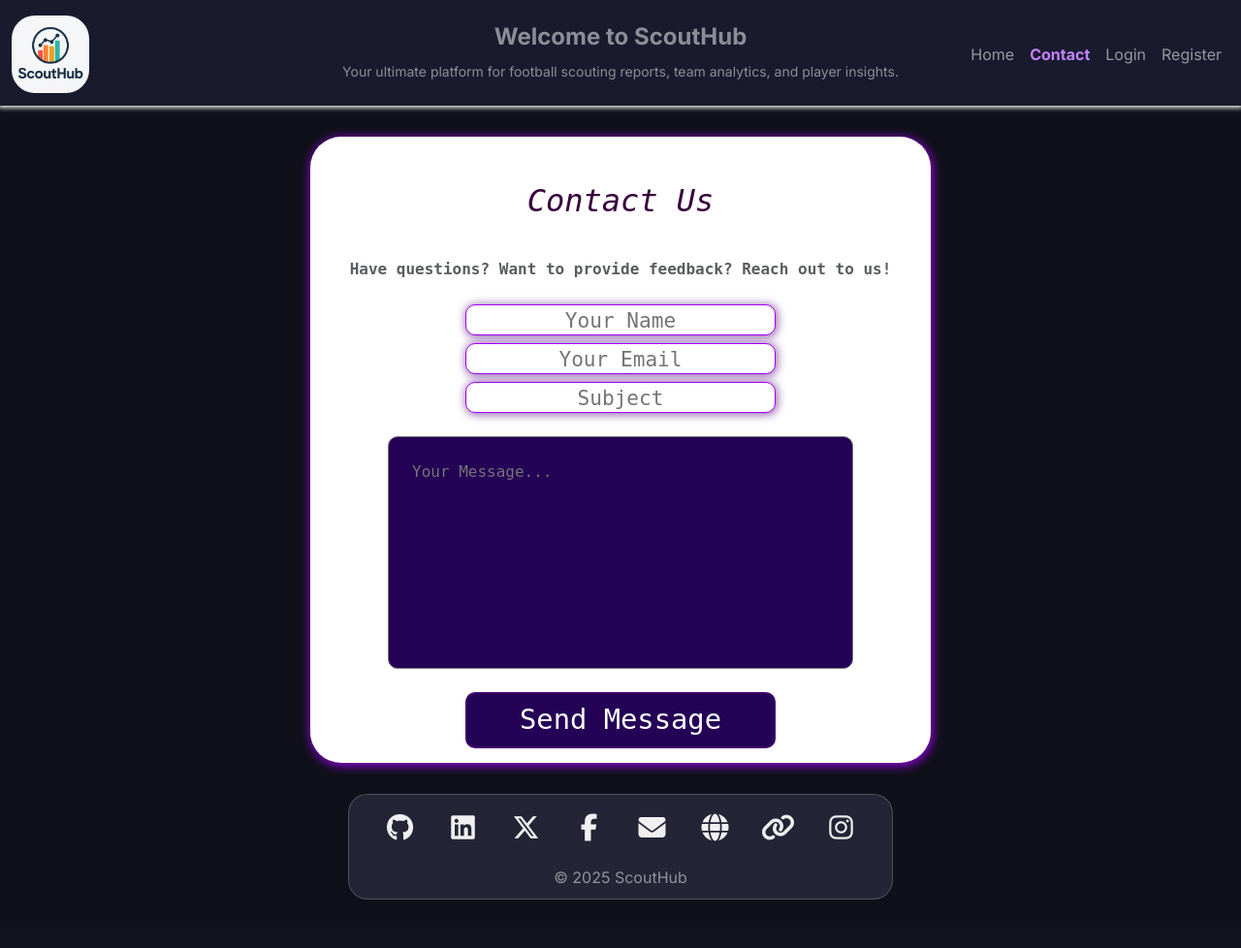
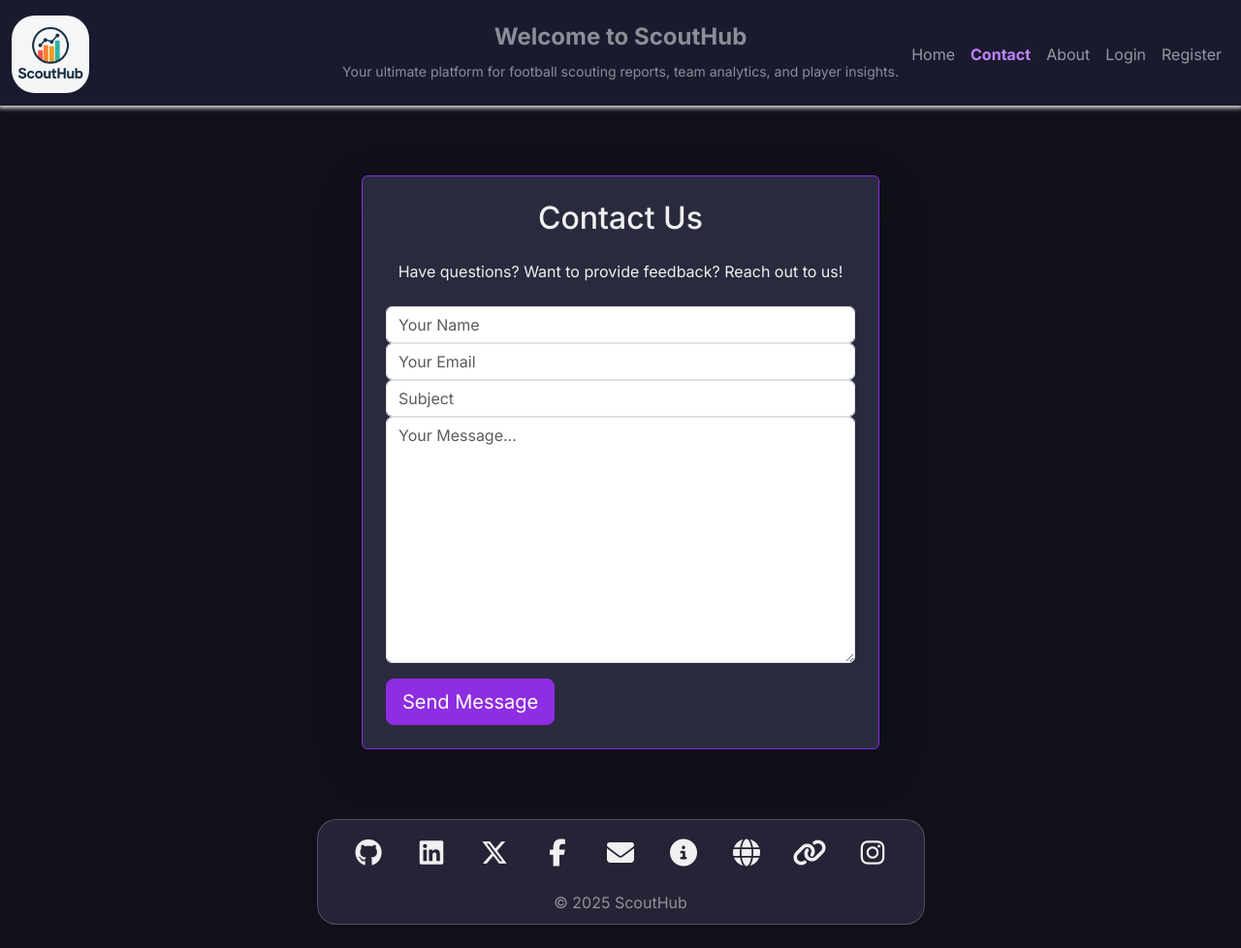
Before and after one commit to Tarik-Box/ScoutHub, a Django app: page /contact/ in a window 1280 px wide. Shown: the whole page at 97% size. Before the commit the page ends 928 px from the top, so only its background shows below. Run offline with Django 5.2, Linux system fonts and the light colour scheme.

Commit message:
feat: Implement About Page and Refine Styling
Implemented the About page and made significant styling adjustments.

- Added  and  template.
- Integrated About page link in navigation and footer.
- Refined styling for Contact page with Bootstrap  structure and  classes.
- Applied  styling to Login and Register forms for a consistent look.
- Applied  styling to dashboard reports.
- Adjusted various CSS properties for better visual appeal across forms and sections.

```diff
--- a/scout_hub/templates/base.html
+++ b/scout_hub/templates/base.html
@@ -44,6 +44,9 @@
                             </li>
                             <li class="nav-item">
                                 <a class="nav-link {% if request.resolver_match.url_name == 'contact' %}active{% endif %} custom-nav-link" href="{% url 'contact' %}">Contact</a>
+                            </li>
+                            <li class="nav-item">
+                                <a class="nav-link {% if request.resolver_match.url_name == 'about' %}active{% endif %} custom-nav-link" href="{% url 'about' %}">About</a>
                             </li>
                             {# Add more general navigation links here later #}
                         </ul>
@@ -99,6 +102,7 @@
                     <li><a href="#"><i class="icon fa-brands fa-x-twitter"></i></a></li>
                     <li><a href="#"><i class="icon fa-brands fa-facebook-f"></i></a></li>
                     <li><a href="{% url 'contact' %}"><i class="icon fa-solid fa-envelope"></i></a></li> {# New Contact Link #}
+                    <li><a href="{% url 'about' %}"><i class="icon fa-solid fa-info-circle"></i></a></li> {# New About Link #}
                     <li><a href="#"><i class="icon fa-solid fa-globe"></i></a></li>
                     <li><a href="#"><i class="icon fa-solid fa-link"></i></a></li>
                     <li><a href="#"><i class="icon fa-brands fa-instagram"></i></a></li>
--- a/web/forms.py
+++ b/web/forms.py
@@ -1,7 +1,7 @@
 from django import forms
 
 class ContactForm(forms.Form):
-    name = forms.CharField(max_length=100, widget=forms.TextInput(attrs={'class': 'input', 'placeholder': 'Your Name'}))
-    email = forms.EmailField(widget=forms.EmailInput(attrs={'class': 'input', 'placeholder': 'Your Email'}))
-    subject = forms.CharField(max_length=100, widget=forms.TextInput(attrs={'class': 'input', 'placeholder': 'Subject'}))
-    message = forms.CharField(widget=forms.Textarea(attrs={'placeholder': 'Your Message...'}))
+    name = forms.CharField(max_length=100, widget=forms.TextInput(attrs={'class': 'form-control', 'placeholder': 'Your Name'}))
+    email = forms.EmailField(widget=forms.EmailInput(attrs={'class': 'form-control', 'placeholder': 'Your Email'}))
+    subject = forms.CharField(max_length=100, widget=forms.TextInput(attrs={'class': 'form-control', 'placeholder': 'Subject'}))
+    message = forms.CharField(widget=forms.Textarea(attrs={'class': 'form-control', 'placeholder': 'Your Message...'}))
--- a/web/static/web/css/style.css
+++ b/web/static/web/css/style.css
@@ -300,62 +300,23 @@ main {
     transform: translateY(-2px); /* Slight lift on hover */
 }
 
-/* Contact Form Styling */
-.contact-container {
-    font-family: monospace;
-    font-weight: 600;
-    background-color: #fff;
-    box-shadow: 1px 2px 10px 2px #a400f7bf;
-    color: #38003d;
-    text-align: center;
-    border-radius: 2rem;
-    padding: 15px 0.5rem; /* Added padding */
-    max-width: 40rem; /* Made the container smaller */
-    margin: 0.5rem auto; /* Centered the container */
+
+/* About Page Styling */
+.about-page-container {
+    padding: 3rem 2rem; /* Increased vertical padding */
+    margin: 3rem auto;
+    max-width: 1000px; /* Made wider */
+    background-color: #2a2a3e; /* Similar to scout-card */
+    border-radius: 0.75rem;
+    border: 1px solid #8E2DE2;
+    box-shadow: 0 4px 15px rgba(0, 0, 0, 0.2), 0 0 10px rgba(74, 0, 224, 0.4);
+    text-align: center; /* Center the text content */
+    color: #ffffff; /* Brighter font color for the container text */
 }
 
-.contact-container h3 {
-    padding: 2rem 0;
-    font-size: 2rem;
-    font-style: oblique;
-}
-
-.contact-form {
-    display: flex;
-    flex-direction: column;
-    align-items: center;
-    gap: 0.5rem;
-    font-size: 1.2rem;
-}
-.contact-form .input {
-    height: 2rem;
-    width: 20rem; /* Increased width */
-    text-align: center;
-    font-size: 1.1em;
-    font-family: monospace;
-    border: 1px solid #a400f7;
-    outline: none;
-    border-radius: 10px;
-    box-shadow: 1px 1px 10px 1px #53017c9a;
-    transition: all 1s ease-in-out;
-}
-
-.contact-form .input:focus {
-    border: 1px solid #ea00ff;
-}
-
-.contact-form .submit {
-    width: 20rem; /* Doubled width */
-    font-family: monospace;
-    font-size: 1.5em;
-    border: 2px solid #53017c9a;
-    border-radius: 10px;
-    padding: 5px; /* Reduced padding for half height */
-    background-color: #240256;
-    color: #fff;
-    margin-top: auto;
-    text-align: center;
-    transition: all 1s;
+.about-page-container h2 {
+    color: #c084fc; /* Brighter color for titles */
+    margin-bottom: 1.5rem;
 }
 
 .contact-form .submit:hover {
@@ -363,32 +324,19 @@ main {
     background-color: rgba(142, 45, 226);
 }
 
-.contact-form textarea {
-    background-color: #240256;
+.scout-btn {
+    background-color: #8E2DE2; /* A shade of purple */
     color: #fff;
-    font-size: 1rem;
-    margin: 1rem auto;
-    padding: 1.5rem;
-    border-radius: 10px;
-    outline: none;
-    line-height: 1.5;
-    width: 30rem; /* Made even wider */
-    height: 15rem;
-    resize: none;
-    transition: all 1s;
+    border: 1px solid #8E2DE2;
+    transition: background-color 0.3s ease;
 }
 
-.contact-container textarea:focus {
-    cursor: text;
-    border-color: #38003d;
-    box-shadow: 1px 2px 10px 2px #a400f7bf;
+.scout-btn:hover {
+    background-color: #4A00E0; /* Darker purple on hover */
+    border-color: #4A00E0;
 }
+
 
 /* media query for small screens */
 @media (max-width: 768px) {
-    .contact-form .input,
-    .contact-form textarea,
-    .contact-form .submit {
-        width: 90%; /* Make them fill most of the screen */
-    }
 }
--- a/web/templates/web/contact.html
+++ b/web/templates/web/contact.html
@@ -4,9 +4,12 @@
 {% block title %}Contact Us{% endblock %}
 
 {% block content %}
-<div class="contact-container">
-    <h3>Contact Us</h3>
-    <p class="text-center text-muted mb-4">Have questions? Want to provide feedback? Reach out to us!</p>
+<div class="container my-5">
+    <div class="row justify-content-center">
+        <div class="col-md-8 col-lg-6">
+            <div class="scout-card p-4 shadow-lg rounded">
+                <h2 class="text-center mb-4">Contact Us</h2>
+                <p class="text-center mb-4">Have questions? Want to provide feedback? Reach out to us!</p>
 
                 {% if messages %}
                     <div class="messages mb-3">
@@ -23,11 +26,17 @@
                     {% csrf_token %}
                     {% for field in form %}
                         {{ field }}
+                        {% if field.help_text %}
+                            <div class="form-text">{{ field.help_text }}</div>
+                        {% endif %}
                         {% for error in field.errors %}
                             <div class="alert alert-danger mt-1">{{ error }}</div>
                         {% endfor %}
                     {% endfor %}
-        <button type="submit" class="submit">Send Message</button>
+                    <button type="submit" class="btn btn-lg mt-3 scout-btn">Send Message</button>
                 </form>
             </div>
+        </div>
+    </div>
+</div>
 {% endblock %}
--- a/web/urls.py
+++ b/web/urls.py
@@ -4,4 +4,5 @@ from . import views
 urlpatterns = [
     path("", views.home_view, name="home"),
     path("contact/", views.contact_view, name="contact"),
+    path("about/", views.about_view, name="about"),
 ]
--- a/web/views.py
+++ b/web/views.py
@@ -74,3 +74,10 @@ def contact_view(request):
             }
         form = ContactForm(initial=initial_data)
     return render(request, 'web/contact.html', {'form': form})
+
+
+def about_view(request):
+    """
+    this view is for the about page. it just show the template for info 'bout the site.
+    """
+    return render(request, 'web/about.html')
```
Also changed, not shown: accounts/templates/accounts/login.html (+27 -8 lines), accounts/templates/accounts/register.html (+27 -8 lines), dashboard/templates/dashboard/dashboard.html (+6 -9 lines), reports/templates/reports/create_report.html (+3 -7 lines), web/templates/web/about.html (added, +23 -0 lines). Lines whose indentation alone changed are shown as unchanged.
